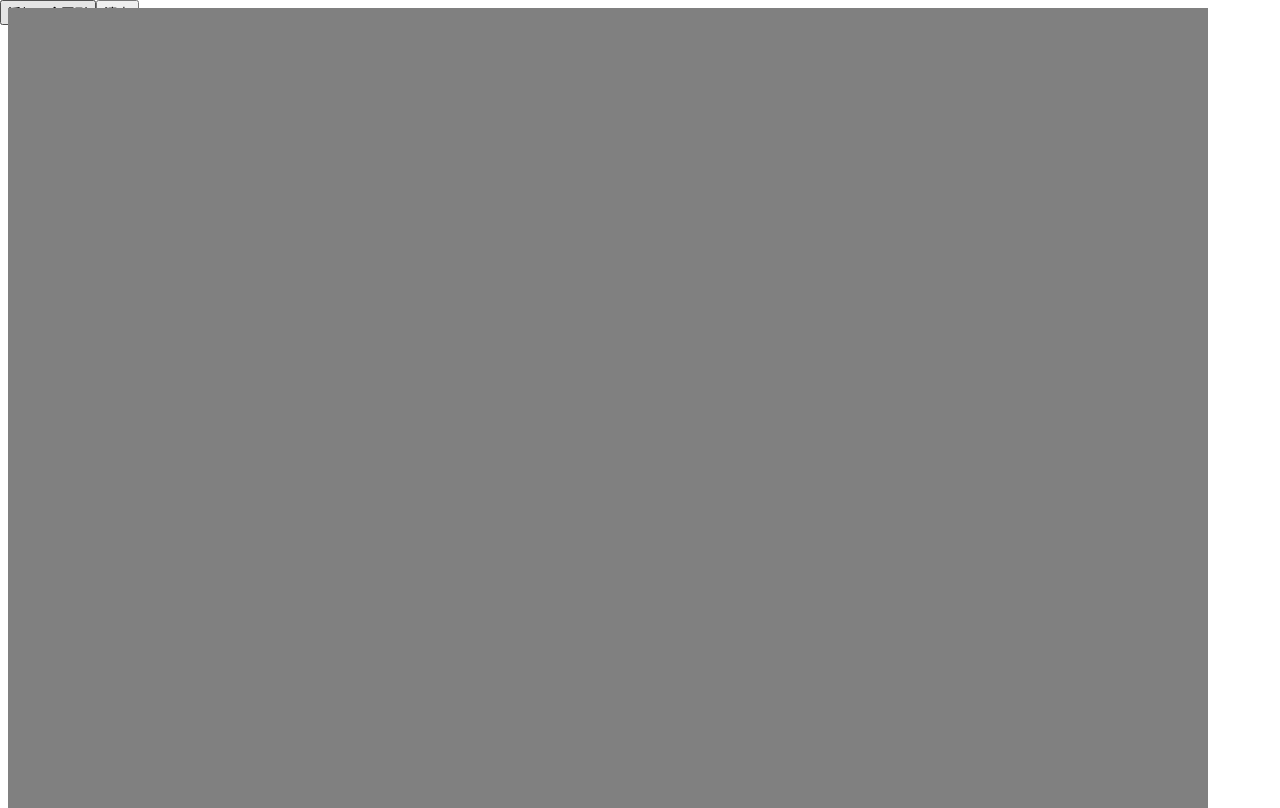
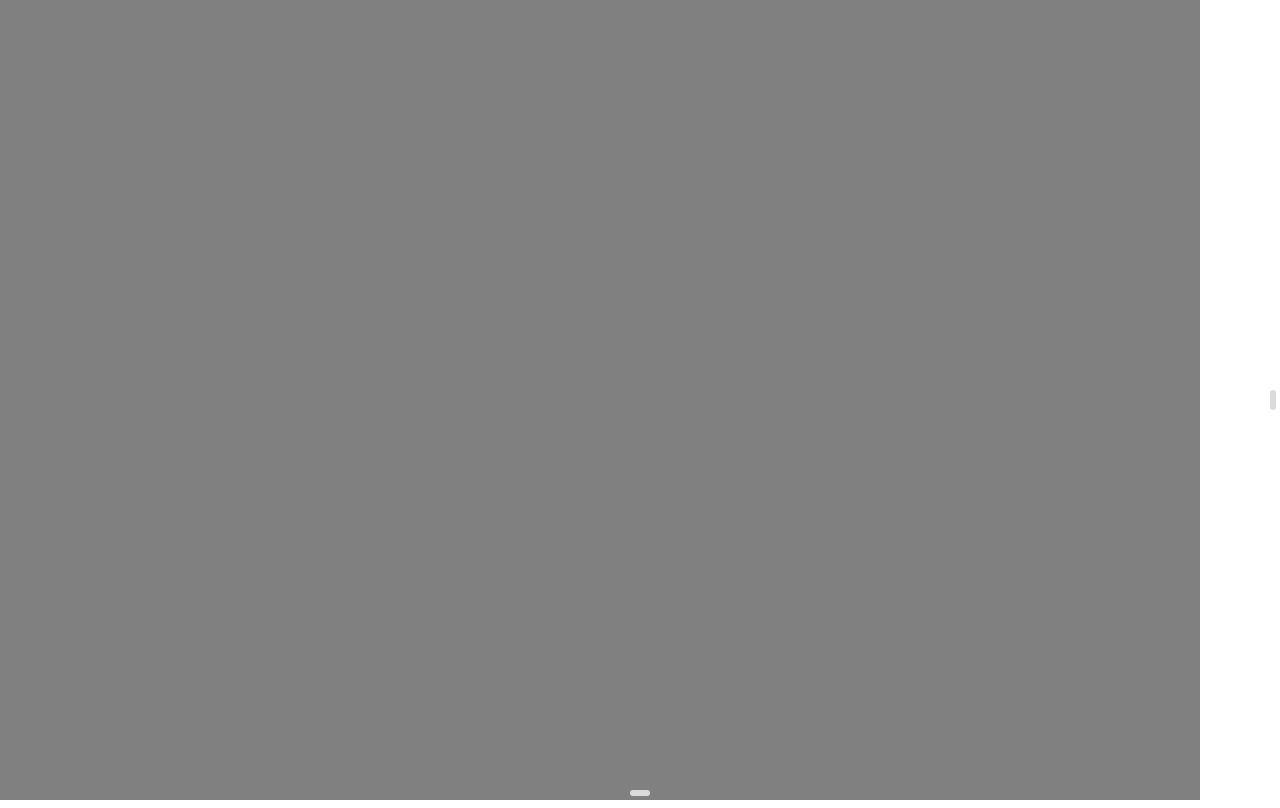
Before and after one commit to jinzhuming/power-canvas, a Vue app: page / in a window 1280 px wide. Built offline with nearby package versions, Linux system fonts and the light colour scheme.

Commit message:
模拟一个 thumb，方便观察当前画布偏移

```diff
--- a/package.json
+++ b/package.json
@@ -24,6 +24,7 @@
     "@vitejs/plugin-vue": "^2.3.3",
     "@vitejs/plugin-vue-jsx": "^1.3.10",
     "prettier": "^2.7.1",
+    "sass": "^1.53.0",
     "typescript": "^4.5.4",
     "vite": "^2.9.9",
     "vue-tsc": "^0.34.7"
--- a/src/App.vue
+++ b/src/App.vue
@@ -7,5 +7,6 @@
 body,
 html {
   height: 100%;
+  margin: 0;
 }
 </style>
--- /dev/null
+++ b/src/components/thumb/XThumb.vue
@@ -0,0 +1,68 @@
+<script setup lang="ts">
+import { useCanvasOffsetStore } from '../../stores/dashboard';
+import { computed, onMounted, ref, toRefs, watchEffect } from 'vue';
+import { CANVAS_OFFSET_WIDTH } from '../../hooks/useMoveCanvas';
+import { useDragXThumb } from '../../hooks/useDragXThumb';
+
+const XThumbWidth = 20;
+const canvasOffsetStore = useCanvasOffsetStore();
+const { x } = toRefs(canvasOffsetStore);
+const thumbTransformX = ref(0);
+const ratio = ref(0);
+const active = ref(false);
+const xThumbBarRef = ref<HTMLDivElement | null>(null);
+
+onMounted(() => {
+  const dom = xThumbBarRef.value;
+  if (!dom) return;
+
+  watchEffect(() => {
+    // 获取画布绝对的尺寸宽度
+    const canvasMaxWidth = CANVAS_OFFSET_WIDTH * 2;
+    ratio.value = canvasMaxWidth / (dom.offsetWidth - XThumbWidth);
+
+    thumbTransformX.value = ratio.value ? -x.value / ratio.value : 0;
+  });
+
+  useDragXThumb(dom, ratio, thumbTransformX, active);
+});
+
+const style = computed(() => {
+  return {
+    transform: `matrix(1, 0, 0, 1, ${thumbTransformX.value.toFixed()}, 0)`
+  };
+});
+</script>
+
+<template>
+  <div id="x_thumb_bar" ref="xThumbBarRef">
+    <div :class="active ? 'active' : ''" id="x_thumb" :style="style" />
+  </div>
+</template>
+
+<style lang="scss">
+#x_thumb_bar {
+  position: absolute;
+  left: 0;
+  bottom: 0;
+  right: 0;
+  height: 18px;
+}
+#x_thumb {
+  background-color: rgb(219, 219, 219);
+  width: 20px;
+  height: 6px;
+  border-radius: 4px;
+  cursor: pointer;
+  position: absolute;
+  left: calc(50% - 10px);
+  transition: background 0.2s ease;
+  bottom: 4px;
+  &.active,
+  &:hover {
+    background-color: rgb(199, 199, 199);
+    height: 8px;
+    bottom: 3px;
+  }
+}
+</style>
--- /dev/null
+++ b/src/components/thumb/YThumb.vue
@@ -0,0 +1,69 @@
+<script setup lang="ts">
+import { useCanvasOffsetStore } from '../../stores/dashboard';
+import { computed, onMounted, ref, toRefs, watchEffect } from 'vue';
+import { CANVAS_OFFSET_HEIGHT } from '../../hooks/useMoveCanvas';
+import { useDragYThumb } from '../../hooks/useDragYThumb';
+
+const YThumbHeight = 20;
+const canvasOffsetStore = useCanvasOffsetStore();
+const { y } = toRefs(canvasOffsetStore);
+const yThumbTransformY = ref(0);
+const ratio = ref(0);
+const active = ref(false);
+const yThumbBarRef = ref<HTMLDivElement | null>(null);
+
+onMounted(() => {
+  const dom = yThumbBarRef.value;
+  if (!dom) return;
+
+  watchEffect(() => {
+    // 获取画布绝对的尺寸宽度
+    const canvasMaxHeight = CANVAS_OFFSET_HEIGHT * 2;
+    ratio.value = canvasMaxHeight / (dom.offsetHeight - YThumbHeight);
+
+    yThumbTransformY.value = ratio.value ? -y.value / ratio.value : 0;
+  });
+
+  useDragYThumb(dom, ratio, yThumbTransformY, active);
+});
+
+const style = computed(() => {
+  return {
+    transform: `matrix(1, 0, 0, 1, 0, ${yThumbTransformY.value.toFixed()})`
+  };
+});
+</script>
+
+<template>
+  <div ref="yThumbBarRef" id="y_thumb_bar">
+    <div id="y_thumb" :style="style" />
+  </div>
+</template>
+
+<style lang="scss">
+#y_thumb_bar {
+  position: absolute;
+  bottom: 0;
+  top: 0;
+  right: 0;
+  width: 18px;
+}
+#y_thumb {
+  /*transform: matrix(1, 0, 0, 1, 0, ${transformY});*/
+  background-color: rgb(219, 219, 219);
+  height: 20px;
+  width: 6px;
+  border-radius: 4px;
+  cursor: pointer;
+  position: absolute;
+  right: 4px;
+  top: calc(50% - 10px);
+  transition: background 0.2s ease;
+  &.active,
+  &:hover {
+    background-color: rgb(199, 199, 199);
+    width: 8px;
+    right: 3px;
+  }
+}
+</style>
--- /dev/null
+++ b/src/components/thumb/index.vue
@@ -0,0 +1,11 @@
+<script setup lang="ts">
+import XThumb from './YThumb.vue';
+import YThumb from './XThumb.vue';
+</script>
+
+<template>
+  <XThumb />
+  <YThumb />
+</template>
+
+<style></style>
--- /dev/null
+++ b/src/hooks/useDragXThumb.ts
@@ -0,0 +1,55 @@
+import { onUnmounted, ref, Ref, toRefs } from 'vue';
+import { throttle } from 'lodash';
+import { useCanvasOffsetStore } from '../stores/dashboard';
+
+export const useDragXThumb = (
+  dom: HTMLDivElement,
+  ratio: Ref<number>,
+  thumbTransformX: Ref<number>,
+  active: Ref<boolean>
+) => {
+  const canvasOffsetStore = useCanvasOffsetStore();
+  const { y } = toRefs(canvasOffsetStore);
+  let offsetX = 0;
+
+  /*
+   * 监听全局移动（因为鼠标经常移动到滑块外边去）
+   * */
+  const onMouseMove = throttle((e: MouseEvent) => {
+    e.preventDefault();
+    const newOffsetX = e.clientX + offsetX;
+    canvasOffsetStore.set({ y: y.value, x: -newOffsetX * ratio.value });
+    thumbTransformX.value = newOffsetX;
+  }, 15);
+
+  /*
+   * 监听全局抬起鼠标
+   * */
+  const onMouseUp = throttle(() => {
+    // 解除监听
+    window.removeEventListener('mouseup', onMouseUp);
+    window.removeEventListener('mousemove', onMouseMove);
+    active.value = false;
+  }, 15);
+
+  /*
+   * 监听滑块按下
+   * */
+  const onMouseDown = (e: MouseEvent) => {
+    e.preventDefault();
+    // 通过和当前滑块的位置和按下的位置计算得到一个差值，后面鼠标移动的时候减去这个差值就可以得到滑块所处的位置
+    offsetX = thumbTransformX.value - e.clientX;
+
+    // 开启移动监听
+    window.addEventListener('mousemove', onMouseMove);
+    window.addEventListener('mouseup', onMouseUp);
+    active.value = true;
+  };
+  dom.addEventListener('mousedown', onMouseDown);
+
+  onUnmounted(() => {
+    dom.removeEventListener('mousedown', onMouseDown);
+    window.removeEventListener('mouseup', onMouseUp);
+    window.removeEventListener('mousemove', onMouseMove);
+  });
+};
--- /dev/null
+++ b/src/hooks/useDragYThumb.ts
@@ -0,0 +1,55 @@
+import { onUnmounted, ref, Ref, toRefs } from 'vue';
+import { throttle } from 'lodash';
+import { useCanvasOffsetStore } from '../stores/dashboard';
+
+export const useDragYThumb = (
+  dom: HTMLDivElement,
+  ratio: Ref<number>,
+  thumbTransformY: Ref<number>,
+  active: Ref<boolean>
+) => {
+  const canvasOffsetStore = useCanvasOffsetStore();
+  const { x } = toRefs(canvasOffsetStore);
+  let offsetY = 0;
+
+  /*
+   * 监听全局移动（因为鼠标经常移动到滑块外边去）
+   * */
+  const onMouseMove = throttle((e: MouseEvent) => {
+    e.preventDefault();
+    const newOffsetY = e.clientY + offsetY;
+    canvasOffsetStore.set({ x: x.value, y: -newOffsetY * ratio.value });
+    thumbTransformY.value = newOffsetY;
+  }, 15);
+
+  /*
+   * 监听全局抬起鼠标
+   * */
+  const onMouseUp = throttle(() => {
+    // 解除监听
+    window.removeEventListener('mouseup', onMouseUp);
+    window.removeEventListener('mousemove', onMouseMove);
+    active.value = false;
+  }, 15);
+
+  /*
+   * 监听滑块按下
+   * */
+  const onMouseDown = (e: MouseEvent) => {
+    e.preventDefault();
+    // 通过和当前滑块的位置和按下的位置计算得到一个差值，后面鼠标移动的时候减去这个差值就可以得到滑块所处的位置
+    offsetY = thumbTransformY.value - e.clientY;
+
+    // 开启移动监听
+    window.addEventListener('mousemove', onMouseMove);
+    window.addEventListener('mouseup', onMouseUp);
+    active.value = true;
+  };
+  dom.addEventListener('mousedown', onMouseDown);
+
+  onUnmounted(() => {
+    dom.removeEventListener('mousedown', onMouseDown);
+    window.removeEventListener('mouseup', onMouseUp);
+    window.removeEventListener('mousemove', onMouseMove);
+  });
+};
--- a/src/hooks/useMoveCanvas.ts
+++ b/src/hooks/useMoveCanvas.ts
@@ -1,8 +1,8 @@
 import { toRefs, watchEffect, Ref } from 'vue';
 import { ICanvasOffset, useCanvasOffsetStore } from '../stores/dashboard';
 // max limit
-const CANVAS_OFFSET_WIDTH = 2000;
-const CANVAS_OFFSET_HEIGHT = 2000;
+export const CANVAS_OFFSET_WIDTH = 2000;
+export const CANVAS_OFFSET_HEIGHT = 2000;
 
 /*
  * must be called in onMounted
--- a/src/pages/Dashboard.vue
+++ b/src/pages/Dashboard.vue
@@ -1,5 +1,6 @@
 <script setup lang="ts">
 import Canvas from '../components/Canvas.vue';
+import Thumb from '../components/thumb/index.vue';
 import { useMoveCanvas } from '../hooks/useMoveCanvas';
 import { onMounted, ref } from 'vue';
 import { useZoomCanvas } from '../hooks/useZoomCanvas';
@@ -45,6 +46,7 @@ const panelClear = () => {
     </div>
     <Canvas />
     <MultipleSelectPanels />
+    <Thumb />
   </div>
 </template>
 
```
Also changed, not shown: 1 other file (tests, documents, lock files or other folders).
